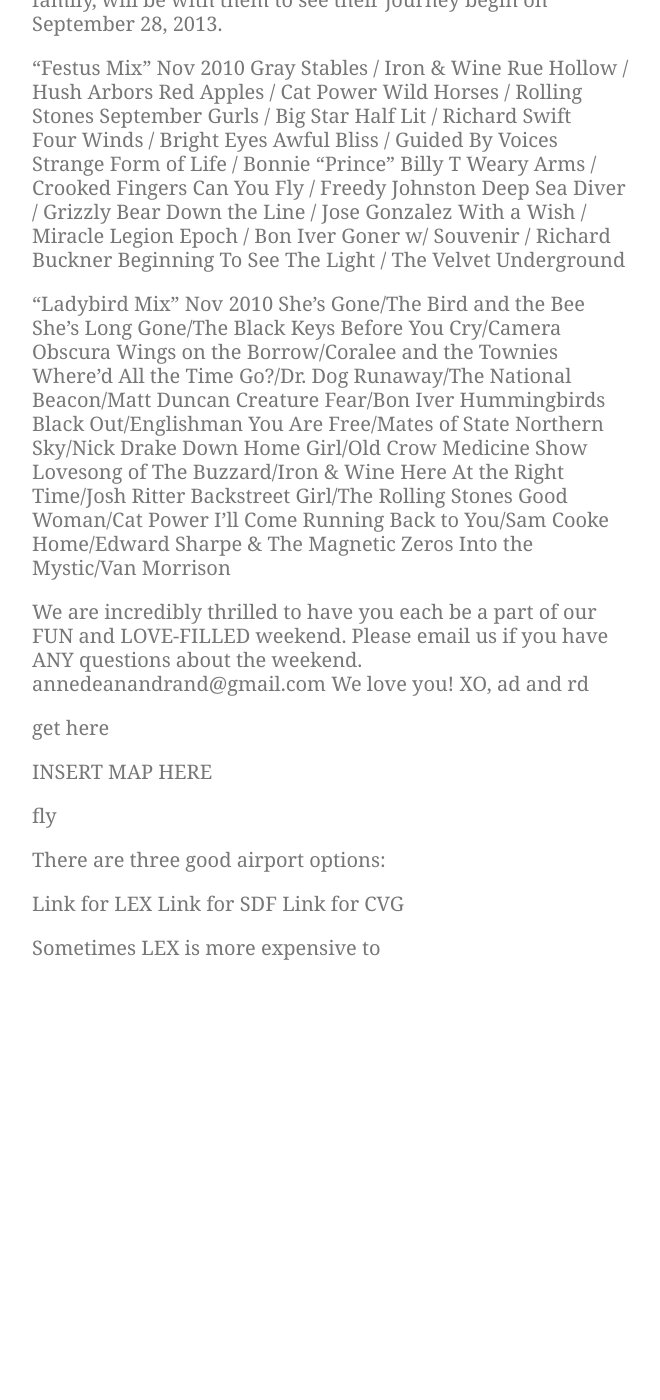
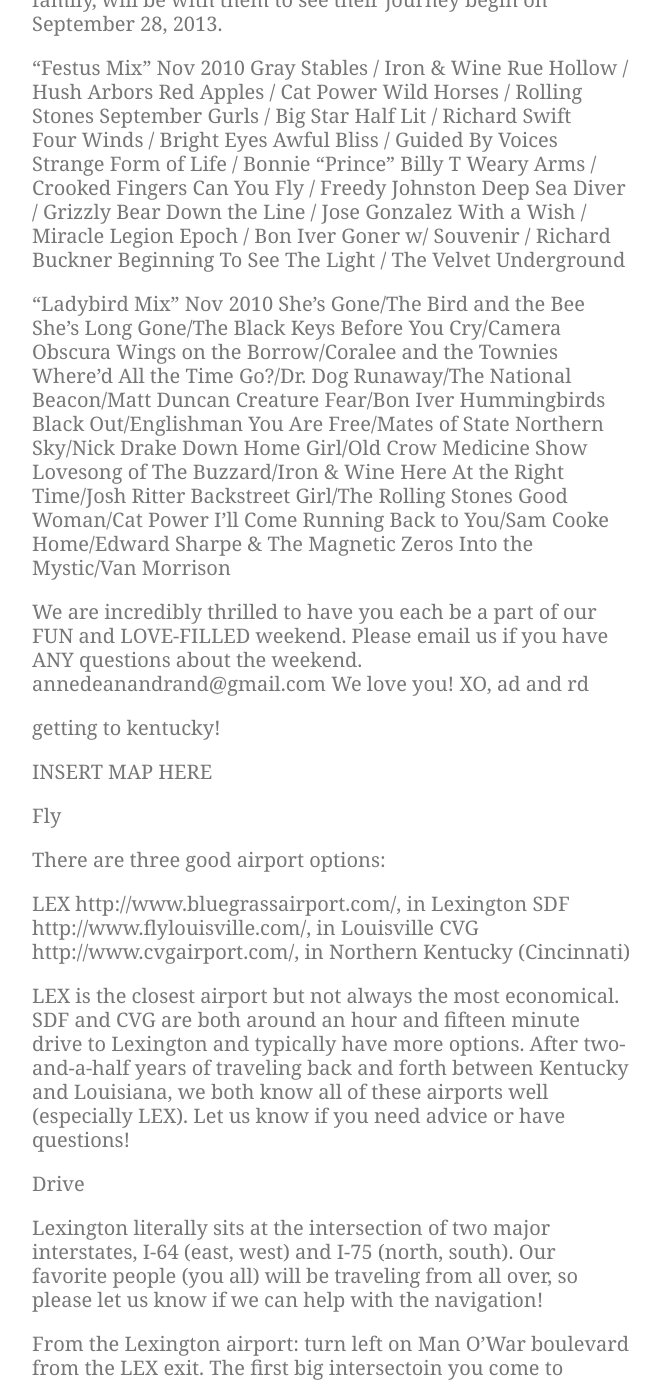
Before and after one commit to nikolaiwarner/annedeanandrand.com, a Jekyll site: the page built from index.md, in a window 1280 px wide and 1400 px high, scrolled down 2305 px. Shown: the whole window, without its empty margins (308-968 px from the left). Built offline with Jekyll 4.4.1, drawn with Linux system fonts in a browser that asks for light colours; nearby versions of some CDN libraries; before the commit the page ends 3285 px from its top, so only the background shows below that.

Commit message:
Update index.md

```diff
--- a/index.md
+++ b/index.md
@@ -70,16 +70,22 @@ XO,
 ad and rd
 
 
-get here
+getting to kentucky!
 
 INSERT MAP HERE
 
-fly
+Fly
 
 There are three good airport options:
 
-Link for LEX
-Link for SDF
-Link for CVG
+LEX http://www.bluegrassairport.com/, in Lexington
+SDF http://www.flylouisville.com/, in Louisville
+CVG http://www.cvgairport.com/, in Northern Kentucky (Cincinnati)
 
-Sometimes LEX is more expensive to
+LEX is the closest airport but not always the most economical. SDF and CVG are both around an hour and fifteen minute drive to Lexington and typically have more options. After two-and-a-half years of traveling back and forth between Kentucky and Louisiana, we both know all of these airports well (especially LEX). Let us know if you need advice or have questions!
+
+Drive
+
+Lexington literally sits at the intersection of two major interstates, I-64 (east, west) and I-75 (north, south). Our favorite people (you all) will be traveling from all over, so please let us know if we can help with the navigation!
+
+From the Lexington airport: turn left on Man O'War boulevard from the LEX exit. The first big intersectoin you come to
```
